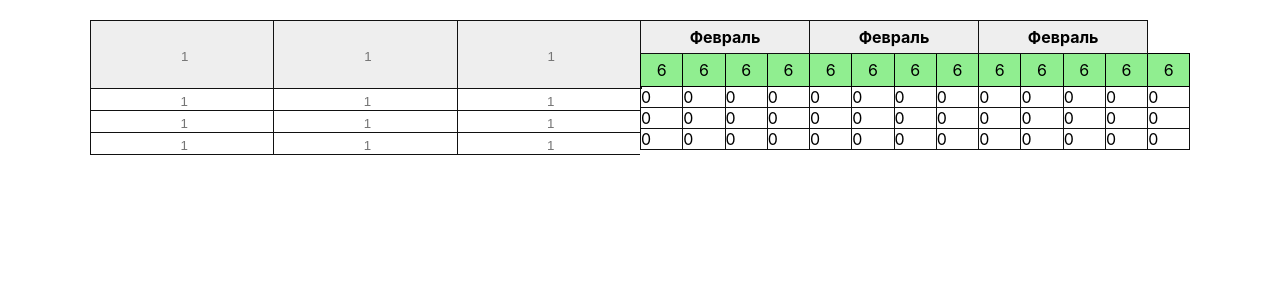
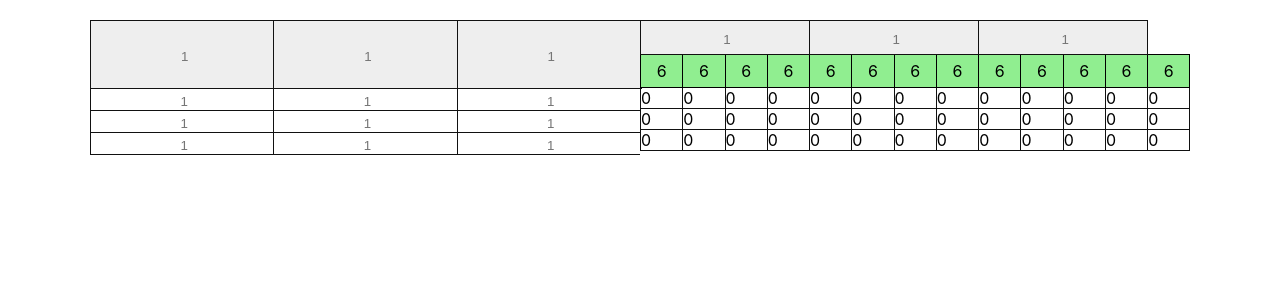
Before and after one commit to dimonarhipon/zencode__test-task, a React (Create React App) app in the folder zencode__test-task/: page / in a window 1280 px wide. Shown: the top 300 px of the page. Built offline with nearby package versions, Linux system fonts and the light colour scheme.

Commit message:
Update Mounth.js

```diff
--- a/zencode__test-task/src/uikid/Board/WorkingHours/MounthsWeeks/Mounth/Mounth.js
+++ b/zencode__test-task/src/uikid/Board/WorkingHours/MounthsWeeks/Mounth/Mounth.js
@@ -1,11 +1,12 @@
 import React, { Fragment } from 'react'
 import clases from './Mounth.module.css'
+import EditableCell from '../../../../Cells/EditableCell/EditableCell'
 
 let Mounth = () => {
   return (
     <Fragment>
       <th colSpan="4" className={clases.month}>
-        Февраль
+        <EditableCell />
       </th>
     </Fragment>
   )
```
